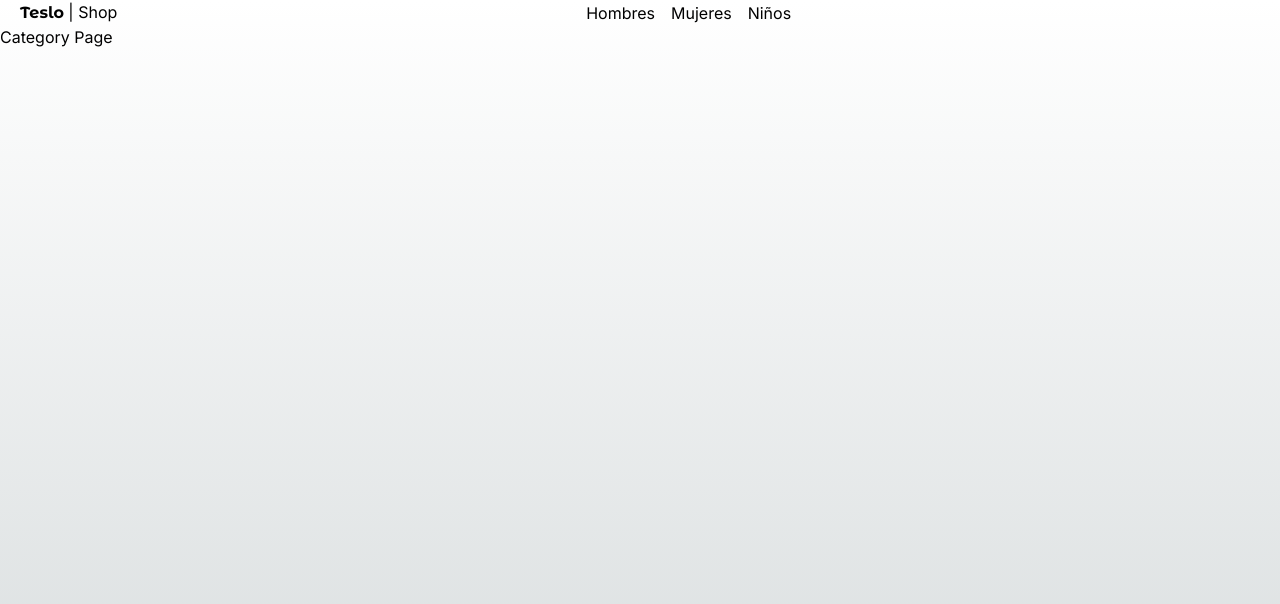
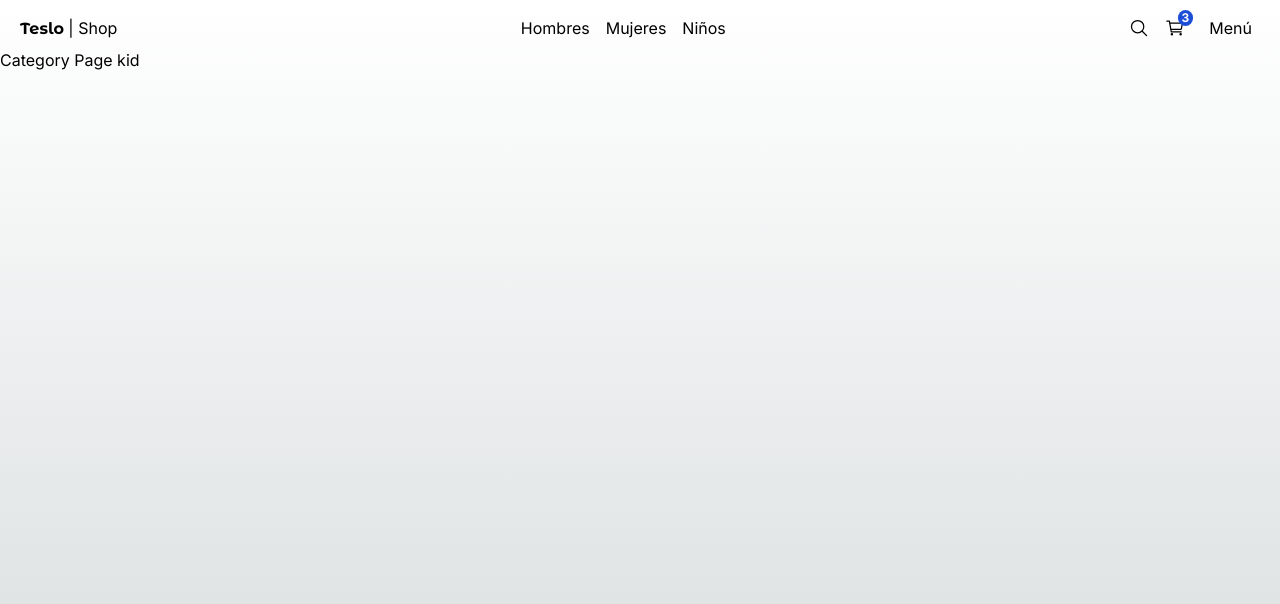
Before and after one commit to EA-Gadgeter/teslo-shop, a Next.js app: page /category/kid in a window 1280 px wide. Shown: the top 604 px of the page. Built offline with nearby package versions, Linux system fonts and the light colour scheme.

Commit message:
TopMenu terminado, pagina 404 para las categorias

```diff
--- a/src/app/(shop)/category/[id]/page.tsx
+++ b/src/app/(shop)/category/[id]/page.tsx
@@ -1,7 +1,21 @@
-export default function() {
+import { notFound } from "next/navigation";
+
+interface Props {
+ params: {
+  id: string;
+ }
+}
+
+export default function({ params }: Props) {
+  const { id } = params;
+
+  if (id === "kids") {
+    notFound();
+  }
+
   return (
     <div>
-      <h1>Category Page</h1>
+      <h1>Category Page {id}</h1>
     </div>
   );
 }
--- /dev/null
+++ b/src/app/(shop)/category/not-found.tsx
@@ -0,0 +1,5 @@
+import { PageNotFound } from "@/components/ui";
+
+export default function() {
+  return <PageNotFound />;
+}
--- /dev/null
+++ b/src/components/ui/PageNotFound.tsx
@@ -0,0 +1,39 @@
+import Link from "next/link";
+import Image from "next/image";
+
+import { titleFont } from "@/config/fonts";
+
+export const PageNotFound = () => {
+  return (
+    <div
+      className="
+        h-screen w-full
+        flex flex-col-reverse md:flex-row justify-center items-center
+        align-middle
+      "
+    >
+      <div className="px-5 mx-5 text-center">
+        <h2 className={`${titleFont.className} antialiased text-9xl`}>404</h2>
+
+        <p className="font-semibold text-xl">Whoops! Lo sentimos mucho</p>
+
+        <p className="font-light">
+          <span>Puedes regresar al </span>
+          <Link className="font-bold hover:underline transition-all" href="/">
+            Inicio
+          </Link>
+        </p>
+      </div>
+
+      <div className="px-5 mx-5">
+        <Image
+          src="/imgs/starman_750x750.png"
+          alt="Starman"
+          className="p-5 sm:p-0"
+          width={550}
+          height={550}
+        />
+      </div>
+    </div>
+  );
+};
--- a/src/components/ui/TopMenu.tsx
+++ b/src/components/ui/TopMenu.tsx
@@ -1,10 +1,12 @@
 import Link from "next/link";
+
+import { IoCartOutline, IoSearchOutline } from "react-icons/io5";
 
 import { titleFont } from "@/config/fonts";
 
 export const TopMenu = () => {
   return (
-    <nav className="w-full flex justify-between items-center px-5">
+    <nav className="w-full flex pt-2 justify-between items-center px-5">
       <Link href="/">
         <span className={`${titleFont.className} antialiased font-bold`}>Teslo</span>
         <span> | Shop</span>
@@ -24,8 +26,22 @@ export const TopMenu = () => {
         </Link>
       </div>
 
-      <div className="flex items-center">
-        <Link></Link>
+      <div className="flex items-center gap-4">
+        <Link href="/search">
+          <IoSearchOutline className="w-5 h-5"/>
+        </Link>
+
+        <Link href="/search">
+          <div className="relative">
+            <span className="absolute px-1 text-xs font-bold rounded-full -top-2 -right-2 bg-blue-700 text-white">3</span>
+
+            <IoCartOutline className="w-5 h-5" />
+          </div>
+        </Link>
+
+        <button className="p-2 rounded-md transition-all hover:bg-gray-100">
+          Menú
+        </button>
       </div>
     </nav>
   );
--- a/src/components/ui/index.ts
+++ b/src/components/ui/index.ts
@@ -1 +1,2 @@
 export * from "./TopMenu";
+export * from "./PageNotFound";
```
